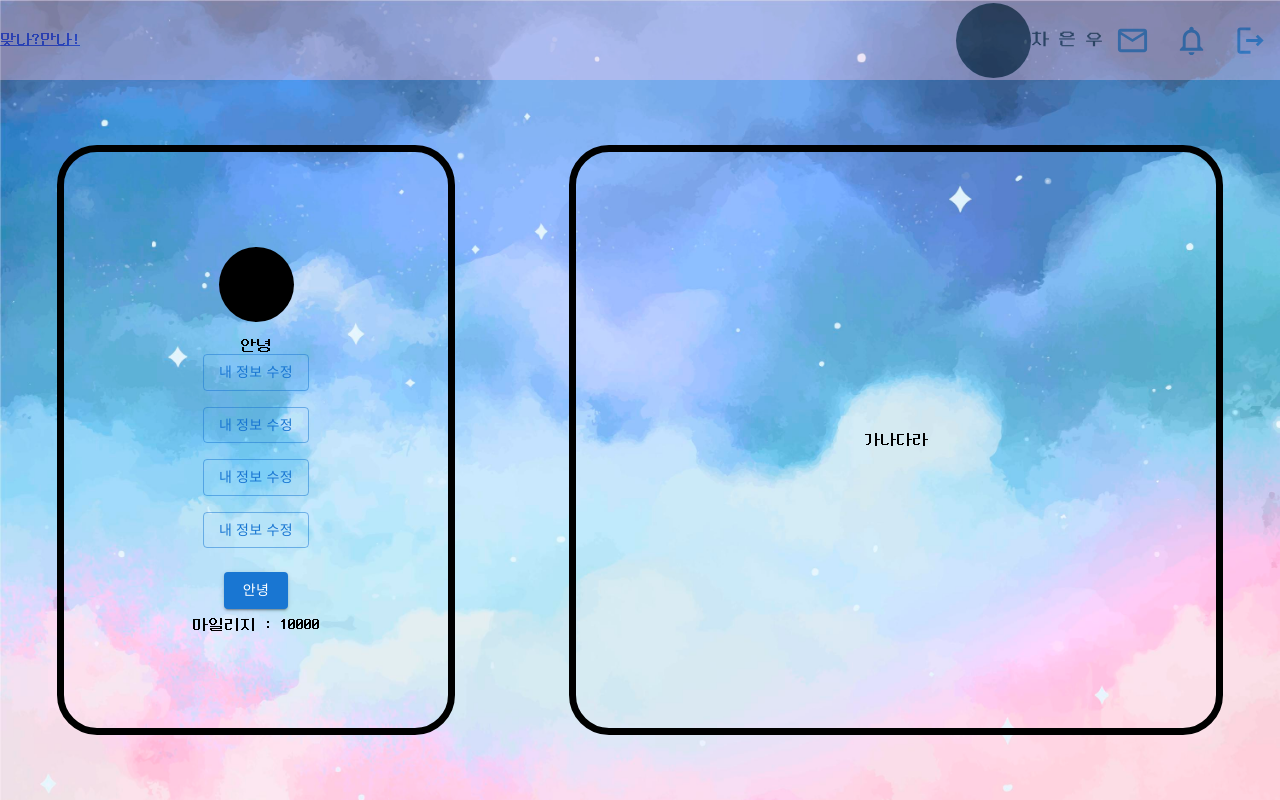
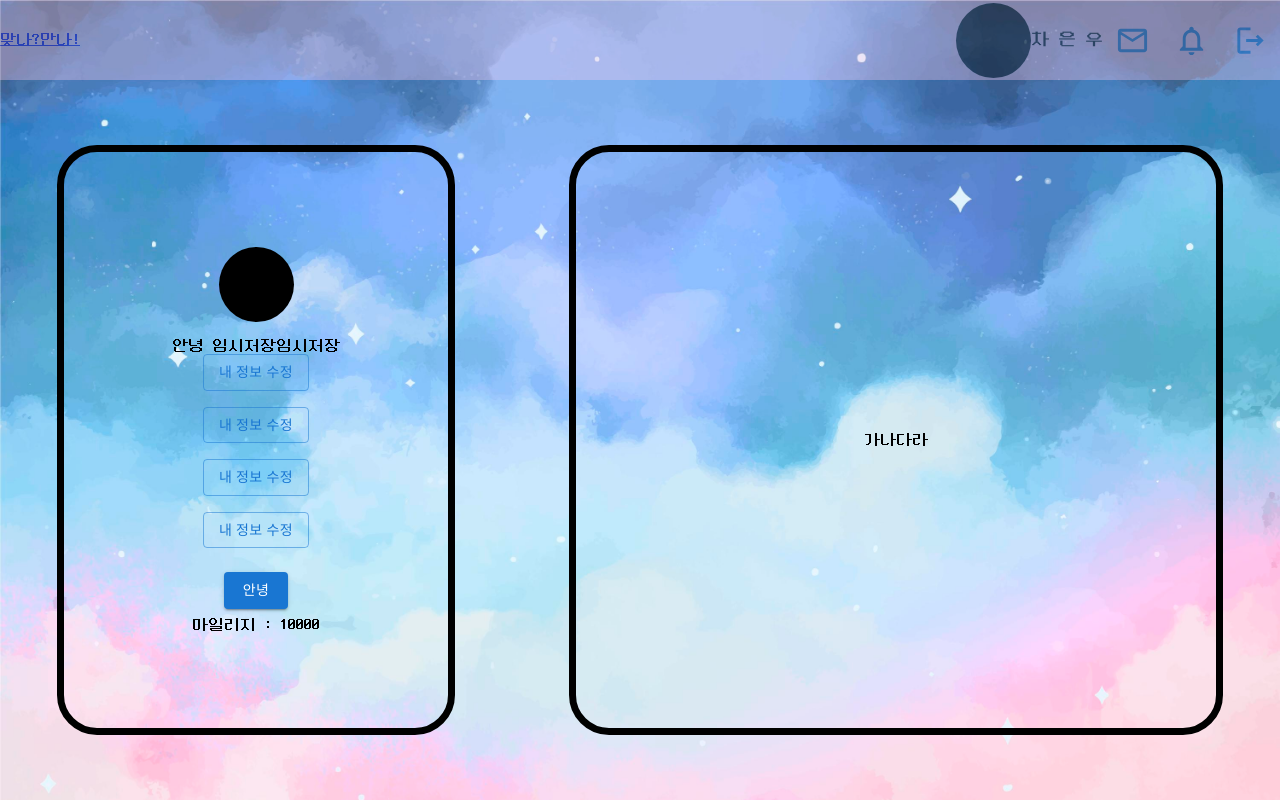
Before and after one commit to qkdk/mannamanna, a React (Create React App) app in the folder Front-End/mannamanna/: page /mypage in a window 1280 px wide. Built offline with nearby package versions, Linux system fonts and the light colour scheme.

Commit message:
[S09P12B205-80] WIP: 0725 마이페이지 제작2

```diff
--- a/Front-End/mannamanna/src/pages/User/Mypage.tsx
+++ b/Front-End/mannamanna/src/pages/User/Mypage.tsx
@@ -38,7 +38,7 @@ const MyPageButton = ({ children }: MyPageButtonProps) => {
             <Hello style={{width:'30%',height:'80%'}}>
                 <Profile/>
                 <br/>
-                안녕
+                안녕 임시저장임시저장
                 <br/>
                 <Button variant="outlined">내 정보 수정</Button>
                 <br/>
```
